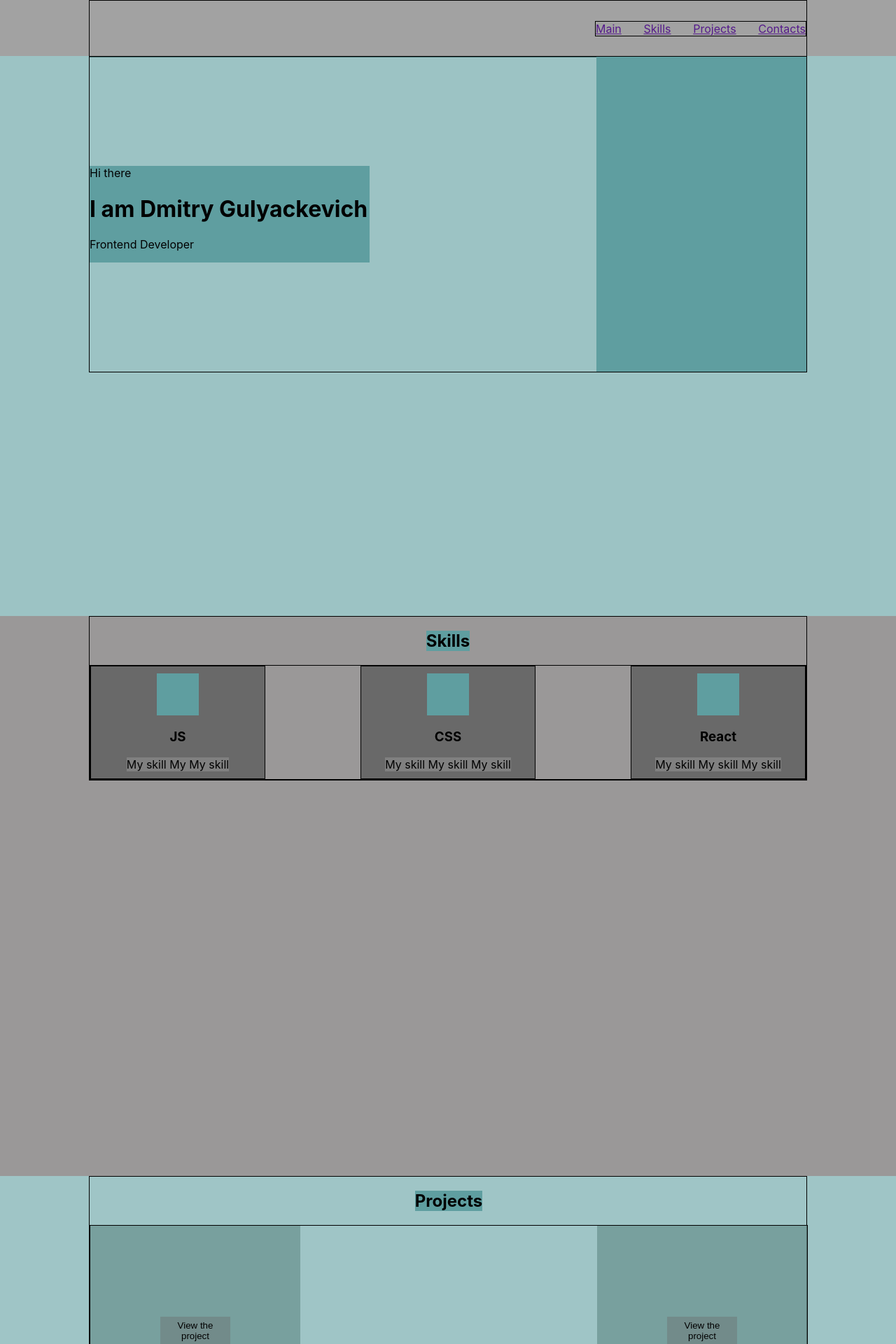
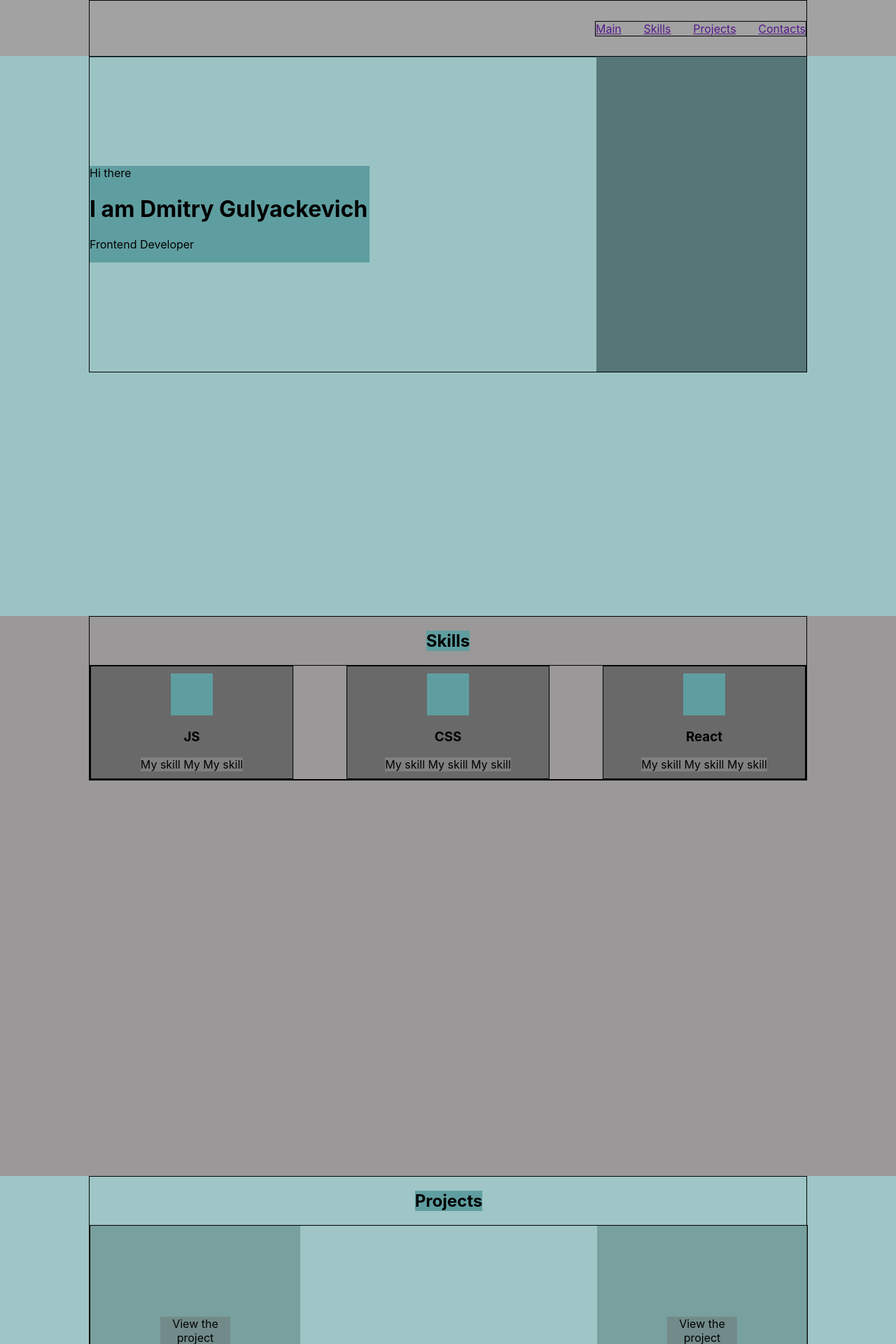
Before and after one commit to DmitryGK/portfolio, a React (Create React App) app: page / in a window 1280 px wide. Shown: the top 1920 px of the page at 70% size. Built offline with nearby package versions, Linux system fonts and the light colour scheme.

Commit message:
refactoring

```diff
--- a/package.json
+++ b/package.json
@@ -1,4 +1,5 @@
 {
+  "homepage": "https://dmitrygk.github.io/portfolio",
   "name": "portfolio",
   "version": "0.1.0",
   "private": true,
@@ -6,6 +7,7 @@
     "@testing-library/jest-dom": "^5.16.2",
     "@testing-library/react": "^12.1.4",
     "@testing-library/user-event": "^13.5.0",
+    "gh-pages": "^3.2.3",
     "react": "^17.0.2",
     "react-dom": "^17.0.2",
     "react-scripts": "5.0.0",
@@ -15,7 +17,9 @@
     "start": "react-scripts start",
     "build": "react-scripts build",
     "test": "react-scripts test",
-    "eject": "react-scripts eject"
+    "eject": "react-scripts eject",
+    "predeploy": "npm run build",
+    "deploy": "gh-pages -d build"
   },
   "eslintConfig": {
     "extends": [
--- a/src/footer/footer.module.css
+++ b/src/footer/footer.module.css
@@ -13,7 +13,7 @@
 .icons {
     box-sizing: border-box;
     border: 1px solid;
-    width: 300px;
+    width: 280px;
     display: flex;
     justify-content: space-between;
 }
--- a/src/main/Main.module.css
+++ b/src/main/Main.module.css
@@ -10,5 +10,5 @@
 .photo {
     width: 300px;
     height: 450px;
-    background-color: cadetblue;
+    background-color: rgb(86, 118, 119);
 }
--- a/src/projects/project/Project.js
+++ b/src/projects/project/Project.js
@@ -4,9 +4,9 @@ const Project = (props) => {
     return (
         <div className={style.project}>
             <div className={style.image}>
-                <button className={style.button}>
-                    View the project
-                </button>
+                <div className={style.button}>
+                    <src>View the project</src>
+                </div>
             </div>
             <div className={style.titleDescription}>
                 <h3 className={style.projectTitle}>{props.title}</h3>
--- a/src/skills/skill/Skill.module.css
+++ b/src/skills/skill/Skill.module.css
@@ -1,6 +1,6 @@
 .skill {
     box-sizing: border-box;
-    width: 250px;
+    width: 290px;
     background-color: dimgray;
     display: flex;
     flex-direction: column;
```
Also changed, not shown: 1 other file (tests, documents, lock files or other folders).
